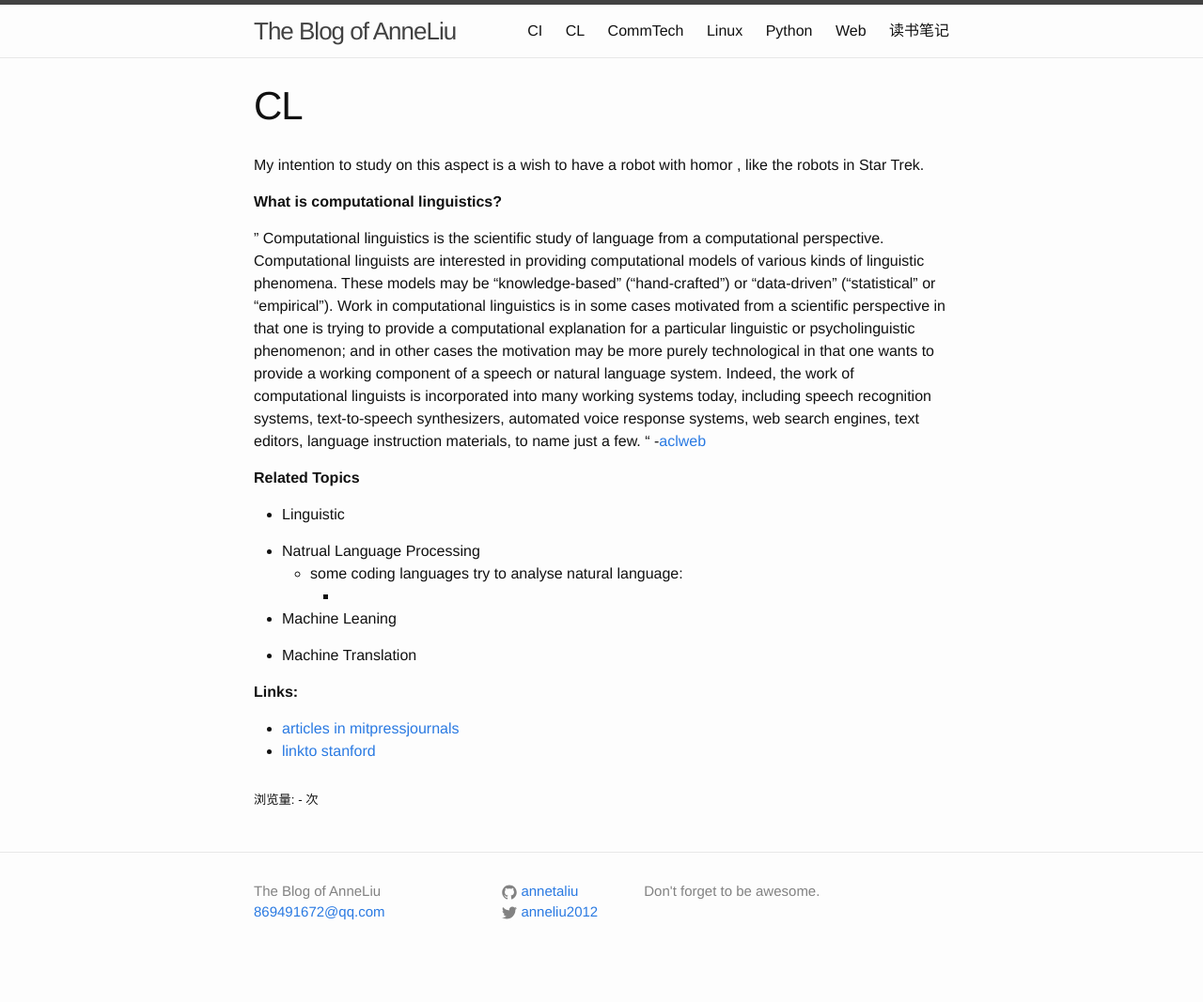
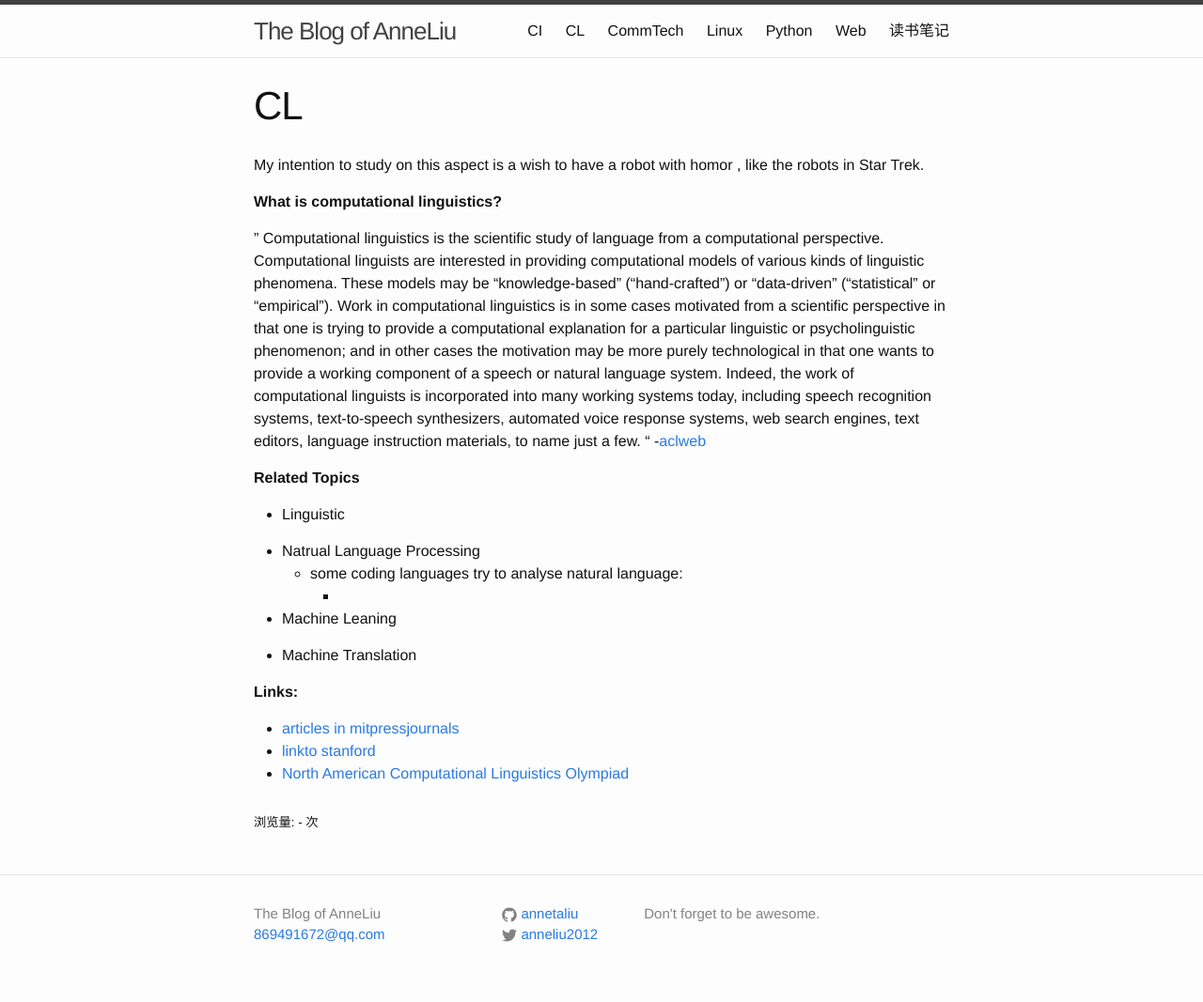
Before and after one commit to annetaliu/annetaliu.github.io, a Jekyll site: the page built from Pro/CL.md, in a window 1280 px wide. Shown: the whole page at 94% size. Built offline with Jekyll 4.4.1, drawn with Linux system fonts in a browser that asks for light colours; comment, search, counter and statistics services are not loaded; before the commit the page ends 1043 px from its top, so only the background shows below that.

Commit message:
update link for Cl blog

```diff
--- a/Pro/CL.md
+++ b/Pro/CL.md
@@ -38,3 +38,4 @@ Computational linguists are interested in providing computational models of vari
 
 * [articles in mitpressjournals](http://www.mitpressjournals.org/action/showMostReadArticles?journalCode=coli)
 * [linkto stanford](https://linguistics.stanford.edu/courses)
+* [North American Computational Linguistics Olympiad](http://nacloweb.org/)
```
